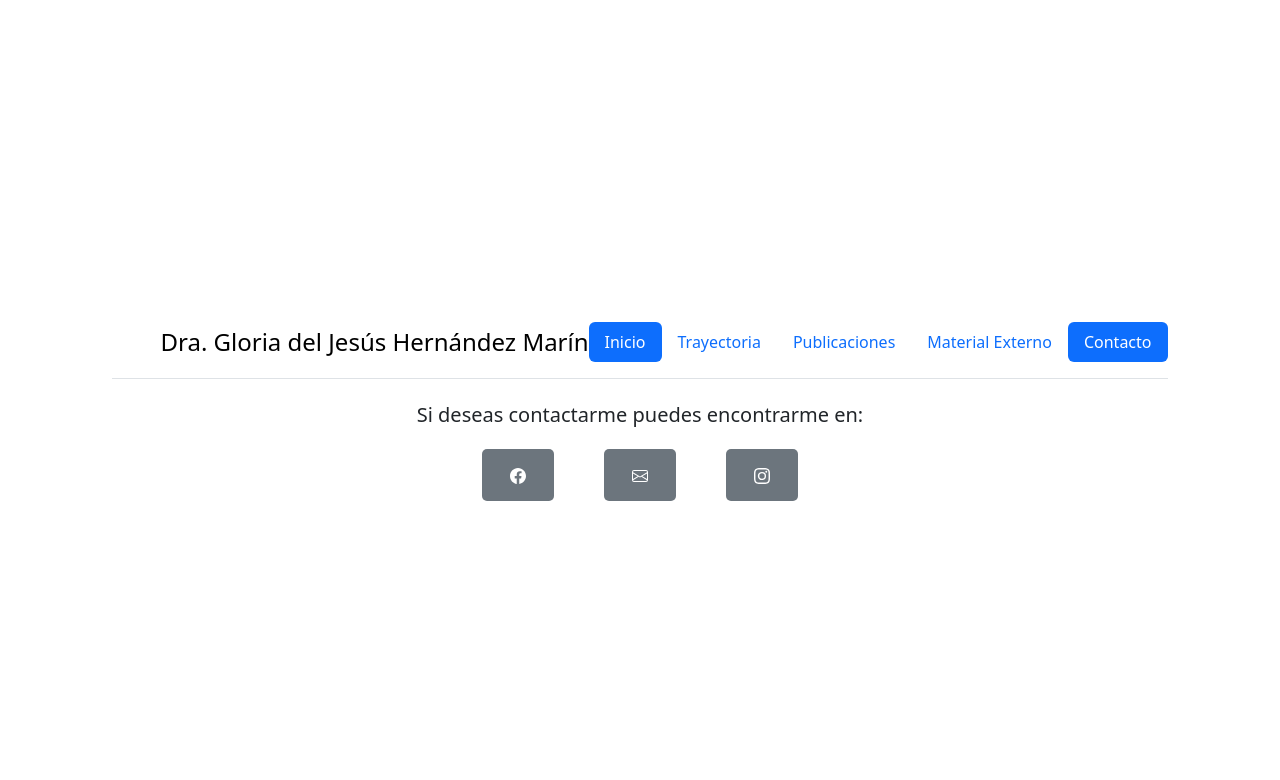
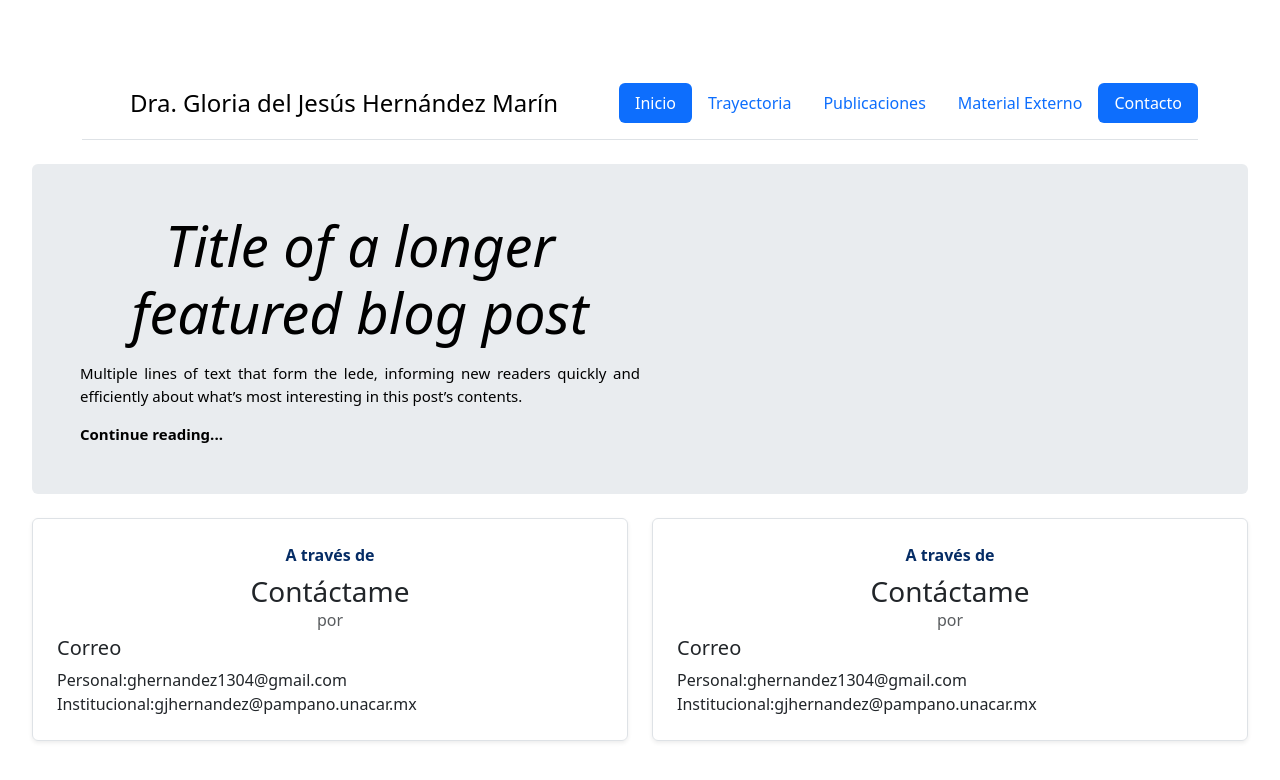
Before and after one commit to Reyniux26/PageEducGloria, a React (Vite) app in the folder PageWebProfGloria/: page /contacto in a window 1280 px wide. Shown: the top 780 px of the page. Built offline with nearby package versions, Linux system fonts and the light colour scheme.

Commit message:
Añadimos pie de pagina y parte de contactos

```diff
--- a/PageWebProfGloria/src/Componentes/Contacto.jsx
+++ b/PageWebProfGloria/src/Componentes/Contacto.jsx
@@ -41,8 +41,8 @@ const Contacto = () => {
     <div className='container-bajo'>
 
     </div>
+    </div>
 
-    </div>
 
     </>
   )
--- a/PageWebProfGloria/src/Componentes/Elementos.jsx
+++ b/PageWebProfGloria/src/Componentes/Elementos.jsx
@@ -3,48 +3,49 @@ import React from 'react'
 const Elementos = () => {
   return (
     <div>
-      <h2>Preparación Academica</h2>
-    <h4>Doctorado</h4>
-    <ul>
-    Doctor en Educación por la NOVA SouthesternUniverity of Miami, Florida.
-    <ul>
-    FischelerCollege of Education& Human Services. Termino: 31/diciembre/2015).
-    <ul>Tesis: pertinencia de las competencias específicas y su nivel de exigencia en el ámbito laboral.</ul>
-    </ul>
-    </ul>
-    <p>
-      SAJKKKDSA
-    </p>
 
+<div className="row mb-2">
+  <div className="col-md-6">
+    <div className="row g-0 border rounded overflow-hidden flex-md-row mb-4 shadow-sm h-md-250 position-relative">
+      <div className="col p-4 d-flex flex-column position-static">
+        <strong className="d-inline-block mb-2 text-primary-emphasis">
+          A través de
+        </strong>
+        <h3 className="mb-0">Contáctame </h3>
+        <div className="mb-1 text-body-secondary">por</div>
+        <p className="card-text mb-auto">
+          <h5>Correo</h5>
+          Personal:ghernandez1304@gmail.com
+          Institucional:gjhernandez@pampano.unacar.mx
+        </p>
 
-    <h4>Maestría</h4>
-    <p>
-      SAJKKKDSA
-    </p>
+      </div>
+      <div className="col-auto d-none d-lg-block">
 
-    <ul>
-    Maestría en Ciencias en Metodología de la Investigación
-    <ul>
-    Universidad Autónoma del Carmen
-    <ul> Termino: 18 de mayo de 2007</ul>
-    <ul> Área:	Metodología de la Investigación</ul>
-    <ul> Tesis: criterios e instrumentos de evaluación del aprendizaje que se emplean en el Programa de Educación de la DES: Educación y Humanidades (2007).</ul>
-    </ul>
-    </ul>
+      </div>
+    </div>
+  </div>
+  <div className="col-md-6">
+  <div className="row g-0 border rounded overflow-hidden flex-md-row mb-4 shadow-sm h-md-250 position-relative">
+      <div className="col p-4 d-flex flex-column position-static">
+        <strong className="d-inline-block mb-2 text-primary-emphasis">
+          A través de
+        </strong>
+        <h3 className="mb-0">Contáctame </h3>
+        <div className="mb-1 text-body-secondary">por</div>
+        <p className="card-text mb-auto">
+          <h5>Correo</h5>
+          Personal:ghernandez1304@gmail.com
+          Institucional:gjhernandez@pampano.unacar.mx
+        </p>
 
+      </div>
+      <div className="col-auto d-none d-lg-block">
 
-    <h4>Especialidad</h4>
-    <p>
-      SAJKKKDSA
-    </p>
-
-
-    <h4>Licenciatura</h4>
-    <p>
-      SAJKKKDSA
-    </p>
-
-
+      </div>
+    </div>
+  </div>
+</div>
 
 
 
--- /dev/null
+++ b/PageWebProfGloria/src/Componentes/PiePag.jsx
@@ -0,0 +1,84 @@
+import React from 'react'
+
+const PiePag = () => {
+  return (
+
+    <footer
+    className="pt-5 aos-init aos-animate"
+    data-aos="fade-up"
+    data-aos-delay={100}
+  >
+    <div className="container-fluid">
+      <div className="row">
+        <div className="col-sm text-center align-self-end ">
+            Gloria del Jesús Hernández Marín
+          <br />
+          Oficina: Ciudad del Carmen Campeche
+          <br />
+          Universidad Autónoma del Carmen
+          <br />
+          <svg xmlns="http://www.w3.org/2000/svg" width="16" height="16" fill="currentColor" class="bi bi-geo-alt-fill" viewBox="0 0 16 16">
+            <path d="M8 16s6-5.686 6-10A6 6 0 0 0 2 6c0 4.314 6 10 6 10m0-7a3 3 0 1 1 0-6 3 3 0 0 1 0 6"/>
+          </svg>
+          Col. Benito Juárez. Calle 56 #4xAv. Concordia. C.P 24180.
+          <br />
+          <svg xmlns="http://www.w3.org/2000/svg" width="16" height="16" fill="currentColor" class="bi bi-telephone-fill" viewBox="0 0 16 16">
+            <path fill-rule="evenodd" d="M1.885.511a1.745 1.745 0 0 1 2.61.163L6.29 2.98c.329.423.445.974.315 1.494l-.547 2.19a.68.68 0 0 0 .178.643l2.457 2.457a.68.68 0 0 0 .644.178l2.189-.547a1.75 1.75 0 0 1 1.494.315l2.306 1.794c.829.645.905 1.87.163 2.611l-1.034 1.034c-.74.74-1.846 1.065-2.877.702a18.6 18.6 0 0 1-7.01-4.42 18.6 18.6 0 0 1-4.42-7.009c-.362-1.03-.037-2.137.703-2.877z"/>
+          </svg>
+            Teléfono: (0152) 938 38 2 65 15
+          <br/>
+          Cel. 938 104 83 82
+          <br />
+          <hr className="mt-1 hr-color  d-inline-block mx-auto" />
+        </div>
+      </div>
+      <div className="row subfooter2">
+        <div
+          id="subfooter2_1"
+          className="col-sm-12 col-md-3 text-start align-self-center"
+        >
+          Gloria del Jesús Hernández Marín
+        </div>
+        <div id="subfooter2_2" className="col-sm-12 col-md-9 text-end pt-2 ">
+          <span className="fa-stack fa-1x">
+            <a target="_blank" href="https://www.facebook.com/unacaroficial">
+              <i className="far fa-circle fa-stack-2x fa-inverse" />
+              <i className="fa-brands fa-facebook-f fa-stack-1x fa-inverse" />
+            </a>
+          </span>
+          <span className="fa-stack fa-1x">
+            <a target="_blank" href="https://www.instagram.com/unacar_oficial">
+              <i className="far fa-circle fa-stack-2x fa-inverse" />
+              <i className="fa-brands fa-instagram fa-stack-1x fa-inverse" />
+            </a>
+          </span>
+          <span className="fa-stack fa-1x">
+            <a target="_blank" href="https://twitter.com/unacar">
+              <i className="far fa-circle fa-stack-2x fa-inverse" />
+              <i className="fab fa-twitter fa-stack-1x fa-inverse" />
+            </a>
+          </span>
+          <span className="fa-stack fa-1x">
+          <a  href="https://www.facebook.com/gloria.marin.520900" target="_bank">
+          <i class="bi bi-facebook"></i>
+          <button type="button" class="btn btn-secondary">
+                  <svg xmlns="http://www.w3.org/2000/svg" width="16" height="16" fill="currentColor"  class="bi bi-facebook" viewBox="0 0 16 16">
+    <path d="M16 8.049c0-4.446-3.582-8.05-8-8.05C3.58 0-.002 3.603-.002 8.05c0 4.017 2.926 7.347 6.75 7.951v-5.625h-2.03V8.05H6.75V6.275c0-2.017 1.195-3.131 3.022-3.131.876 0 1.791.157 1.791.157v1.98h-1.009c-.993 0-1.303.621-1.303 1.258v1.51h2.218l-.354 2.326H9.25V16c3.824-.604 6.75-3.934 6.75-7.951"></path>
+  </svg>
+                </button></a>
+          </span>
+          <span className="fa-stack fa-1x">
+            <a target="_blank" href="mailto:desarrollo@delfin.unacar.mx">
+              <i className="far fa-circle fa-stack-2x fa-inverse" />
+              <i className="fa-sharp fa-regular fa-envelope fa-stack-1x fa-inverse" />
+            </a>
+          </span>
+        </div>
+      </div>
+    </div>
+  </footer>
+
+  )
+}
+
+export default PiePag
--- a/PageWebProfGloria/src/Componentes/Publicacion.jsx
+++ b/PageWebProfGloria/src/Componentes/Publicacion.jsx
@@ -7,7 +7,7 @@ const Publicacion = () => {
 <br />
 <br />
     <h2>Publicaciones</h2>
-        <p className='lead'>Participaciones en distintivos eventos academicos internos y externos junto con aliados a la UNACAR Universidad Autonoma del Carmen
+        <p className='lead1'>Participaciones en distintivos eventos academicos internos y externos junto con aliados a la UNACAR Universidad Autonoma del Carmen
           Se prepara en la distinción y colaboracion con prestigiosas universidades que conforman el coloquio de la educación en las distintivas areas
           y carreras que contienen la unión universitaria en la generación universitaria  por la grandeza de México
         </p>
--- a/PageWebProfGloria/src/Home.jsx
+++ b/PageWebProfGloria/src/Home.jsx
@@ -8,6 +8,7 @@ import Publicacion from './Componentes/Publicacion';
 import Elementos from './Componentes/Elementos';
 import Cards from './Cards';
 import PagTrayec from './Pages/PagTrayec';
+import PiePag from './Componentes/PiePag';
 
 export const Home = () => {
   return (
@@ -26,7 +27,7 @@ export const Home = () => {
 <Trayectoria></Trayectoria>
 <Publicacion></Publicacion>
 <Contacto></Contacto>
-
+<PiePag></PiePag>
 <>
 
 </>
--- /dev/null
+++ b/PageWebProfGloria/src/Pages/PagContacto.jsx
@@ -0,0 +1,31 @@
+import React from 'react'
+import Contacto from '../Componentes/Contacto'
+import Elementos from '../Componentes/Elementos'
+
+const PagContacto = () => {
+  return (
+    <div>
+        <div className="p-4 p-md-5 mb-4 rounded text-body-emphasis bg-body-secondary">
+  <div className="col-lg-6 px-0">
+    <h1 className="display-4 fst-italic">
+      Title of a longer featured blog post
+    </h1>
+    <p className="lead my-3">
+      Multiple lines of text that form the lede, informing new readers quickly
+      and efficiently about what’s most interesting in this post’s contents.
+    </p>
+    <p className="lead mb-0">
+      <a href="#" className="text-body-emphasis fw-bold">
+        Continue reading...
+      </a>
+    </p>
+  </div>
+</div>
+        <Elementos/>
+
+
+    </div>
+  )
+}
+
+export default PagContacto
--- a/PageWebProfGloria/src/Routers/RoutersIndex.jsx
+++ b/PageWebProfGloria/src/Routers/RoutersIndex.jsx
@@ -7,13 +7,14 @@ import PagMaterial from '../Pages/PagMaterial'
 import Contacto from '../Componentes/Contacto'
 import ErrorPage from '../Componentes/ErrorPage'
 import PagPublic from '../Pages/PagPubli'
+import PagContacto from '../Pages/PagContacto'
 
 const RoutersIndex = () => {
   return (
     <Routes>
     <Route path='/' element={<Home />} />
     <Route path='/Trayectoria' element={<PagTrayec/>} />
-    <Route path='/contacto' element={<Contacto />} />
+    <Route path='/contacto' element={<PagContacto />} />
     <Route path='/Publicaciones' element={<PagPublic/>} />
     <Route path='/MaterialExterno' element={<PagMaterial/>} />
     <Route path='*' element={<ErrorPage/>} />
--- a/PageWebProfGloria/src/index.css
+++ b/PageWebProfGloria/src/index.css
@@ -280,6 +280,12 @@ p.lead {
   text-align: justify;
   font-size: 15px;
 }
+p.lead1 {
+  text-align: justify;
+  font-size: 15px;
+ font-weight: 400;
+}
+
 h2{
   font-family: Cambria, Cochin, Georgia, Times, 'Times New Roman', serif;
   font-weight: 500;
@@ -302,7 +308,9 @@ p.card-text{
   flex-wrap: wrap; /* Permitir que las tarjetas se envuelvan a la siguiente línea */
 
 }
-
 .card {
   margin-bottom: 20px; /* Espacio entre las tarjetas */
 }
+footer{
+  border: #1a1a1a;
+}
```
